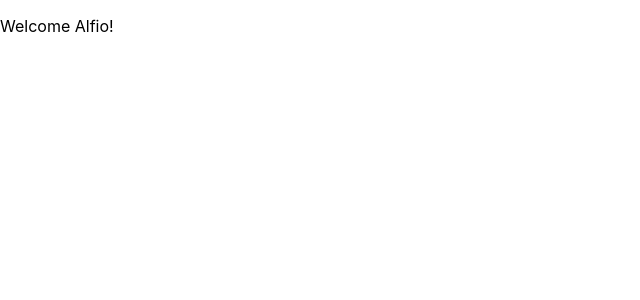
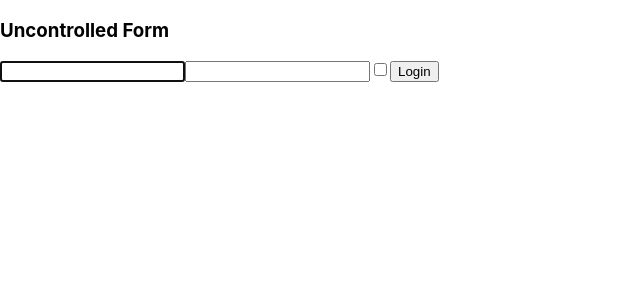
Before and after one commit to PuglisiAlfio/ReactJS, a React (Create React App) app in the folder esercizio-1/first-project/: page / in a window 1280 px wide. Shown: the top 300 px of the page, without its empty margins (0-640 px from the left). Built offline with nearby package versions, Linux system fonts and the light colour scheme.

Commit message:
Forms - Automatic focus

```diff
--- a/esercizio-1/first-project/src/App.js
+++ b/esercizio-1/first-project/src/App.js
@@ -1,9 +1,9 @@
-import Welcome from './components/Welcome';
+import UncontrolledLogin from './components/UncontrolledLogin';
 import './App.css';
 
 function App() {
   return <div>
-          <Welcome name = "Alfio"/>
+          <UncontrolledLogin/>
         </div>
 }
 
--- /dev/null
+++ b/esercizio-1/first-project/src/components/UncontrolledLogin.jsx
@@ -0,0 +1,27 @@
+const UncontrolledLogin = () => {
+
+    const handleChangeForm = (event) => {
+      event.preventDefault();
+
+      const username = event.target.username.value;  //con la Classe "event.target.element.username.value"
+      const password = event.target.password.value;
+      const checkbox = event.target.checkbox.checked;
+
+      console.log({
+        username, password, checkbox
+      })
+    }
+
+    return <>
+            <h3>Uncontrolled Form</h3>
+            <form onSubmit={handleChangeForm}>
+              <input type="text" name="username" autoFocus/>
+              <input type="password" name = "password" />
+              <input type="checkbox" name = "checkbox"/>
+              <button type="submit">Login</button>
+            </form>
+
+          </>
+  }
+
+  export default UncontrolledLogin
--- a/esercizio-1/first-project/src/components/Welcome.js
+++ /dev/null
@@ -1,5 +0,0 @@
-function Welcome(props){
-    return <p>Welcome {props.name}!</p>
-}
-
-export default Welcome
```
